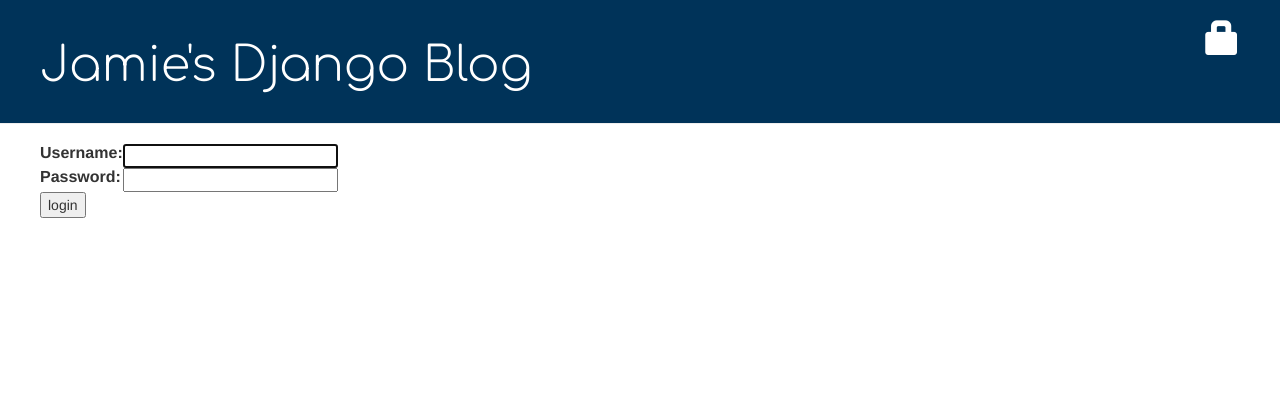
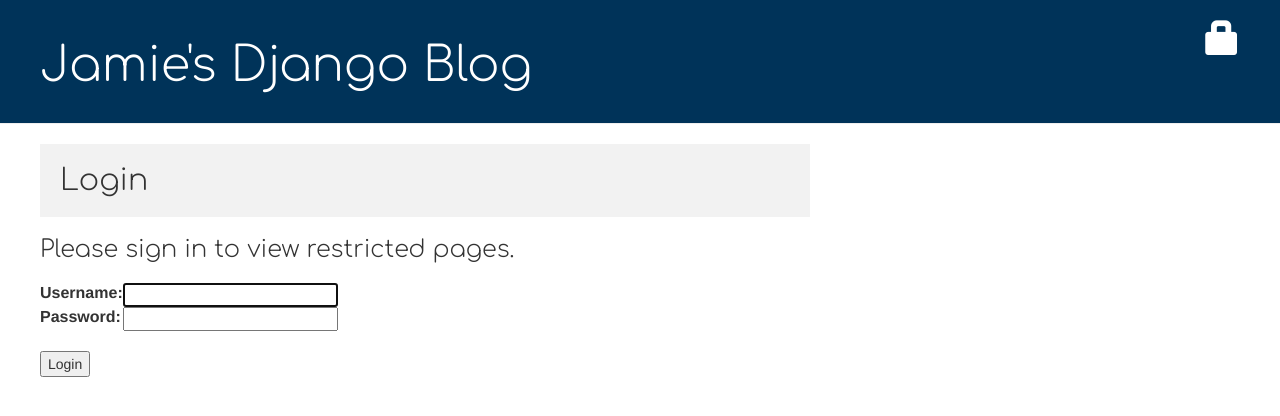
Before and after one commit to JamieW102/my-blog, a Django app: page /accounts/login/ in a window 1280 px wide. Shown: the top 416 px of the page. Run offline with Django 3.2, Linux system fonts and the light colour scheme; some libraries are stand-ins or nearby versions.

Commit message:
Updated styling and fixed issues.

```diff
--- a/blog/static/css/blog.css
+++ b/blog/static/css/blog.css
@@ -57,6 +57,13 @@ p {
     margin-right: 20px;
 }
 
+table {
+    margin-top: 20px;
+    margin-bottom: 20px;
+    background-color: #ffffff;
+    padding: 20px;
+}
+
 .post {
     margin-bottom: 50px;
 }
--- a/blog/templates/registration/login.html
+++ b/blog/templates/registration/login.html
@@ -1,12 +1,11 @@
 {% extends "blog/base.html" %}
 
 {% block content %}
-    {% if form.errors %}
-        <p>Your username and password didn't match. Please try again.</p>
-    {% endif %}
 
     <form method="post" action="{% url 'login' %}">
     {% csrf_token %}
+	<h2>Login</h2>
+	<h3>Please sign in to view restricted pages.</h3>
         <table>
         <tr>
             <td>{{ form.username.label_tag }}</td>
@@ -18,7 +17,10 @@
         </tr>
         </table>
 
-        <input type="submit" value="login" />
+        <input type="submit" value="Login" />
         <input type="hidden" name="next" value="{{ next }}" />
     </form>
+    {% if form.errors %}
+        <p style="color:red; background-color: white; padding: 0px;">Your username and password didn't match. Please try again.</p>
+    {% endif %}
 {% endblock %}
```
